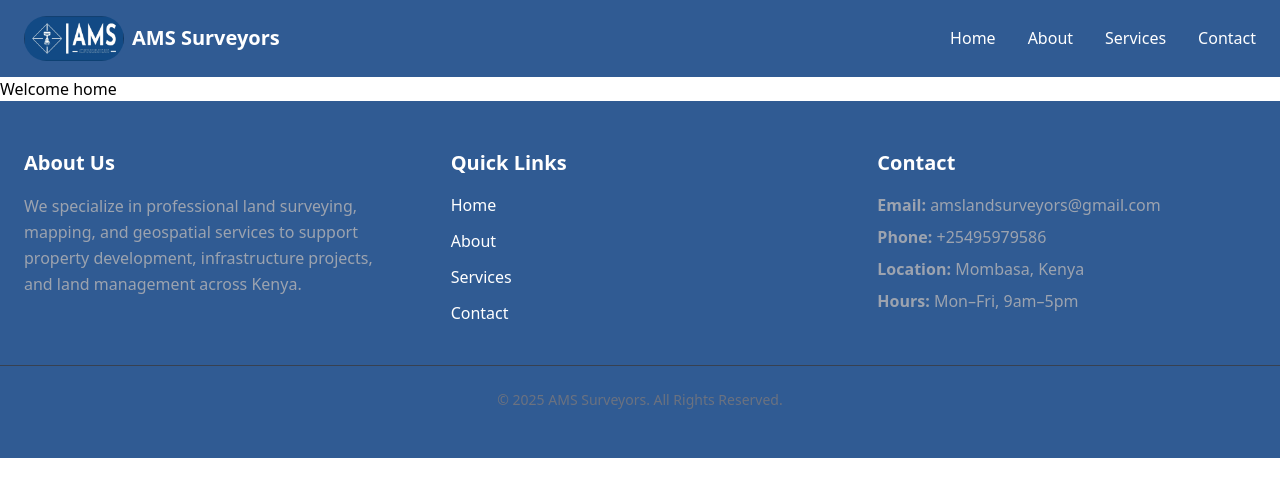
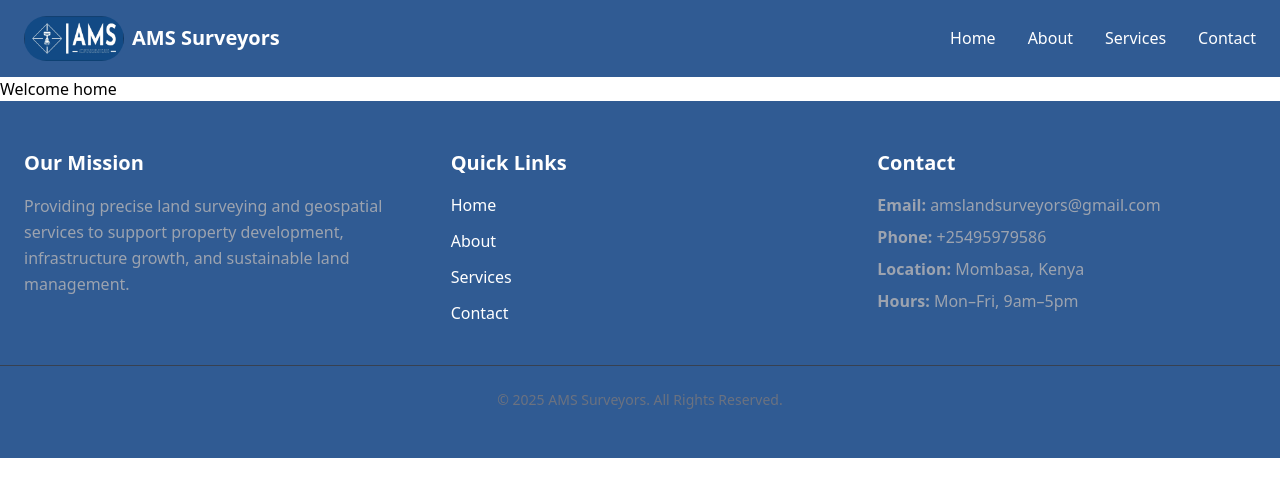
Before and after one commit to LydiaNeema/AMS, a Next.js app in the folder ams/: page / in a window 1280 px wide. Shown: the top 496 px of the page. Built offline with nearby package versions, Linux system fonts and the light colour scheme.

Commit message:
updated footer

```diff
--- a/ams/components/footer.jsx
+++ b/ams/components/footer.jsx
@@ -7,13 +7,12 @@ export default function Footer() {
 
         {/* About Section */}
         <div>
-          <h2 className="text-xl font-bold text-white mb-4">About Us</h2>
-          <p className="text-gray-400 leading-relaxed">
-            We specialize in professional land surveying, mapping, and geospatial
-            services to support property development, infrastructure projects,
-            and land management across Kenya.
-          </p>
-        </div>
+  <h2 className="text-xl font-bold text-white mb-4">Our Mission</h2>
+  <p className="text-gray-400 leading-relaxed">
+    Providing precise land surveying and geospatial services to support
+    property development, infrastructure growth, and sustainable land management.
+  </p>
+</div>
 
         {/* Quick Links */}
         <div>
```
